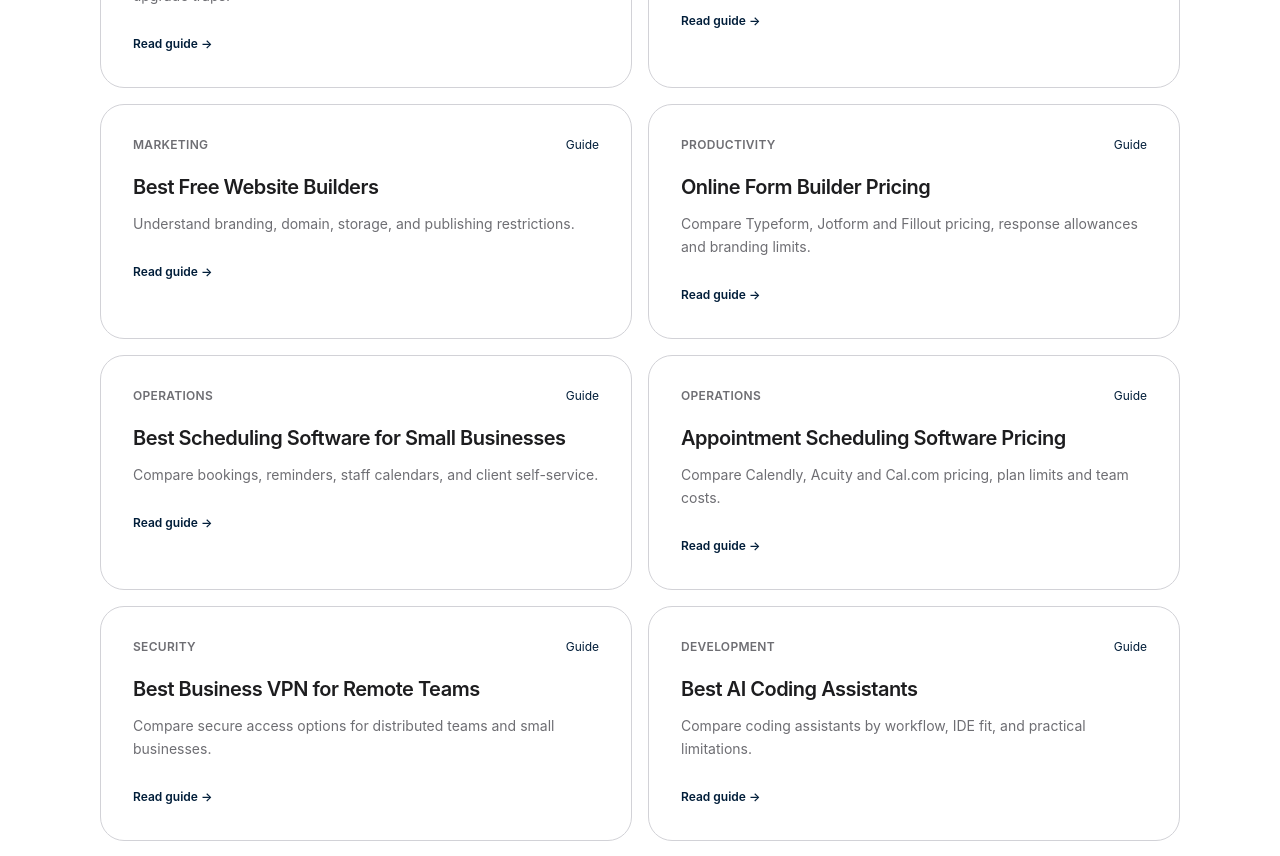
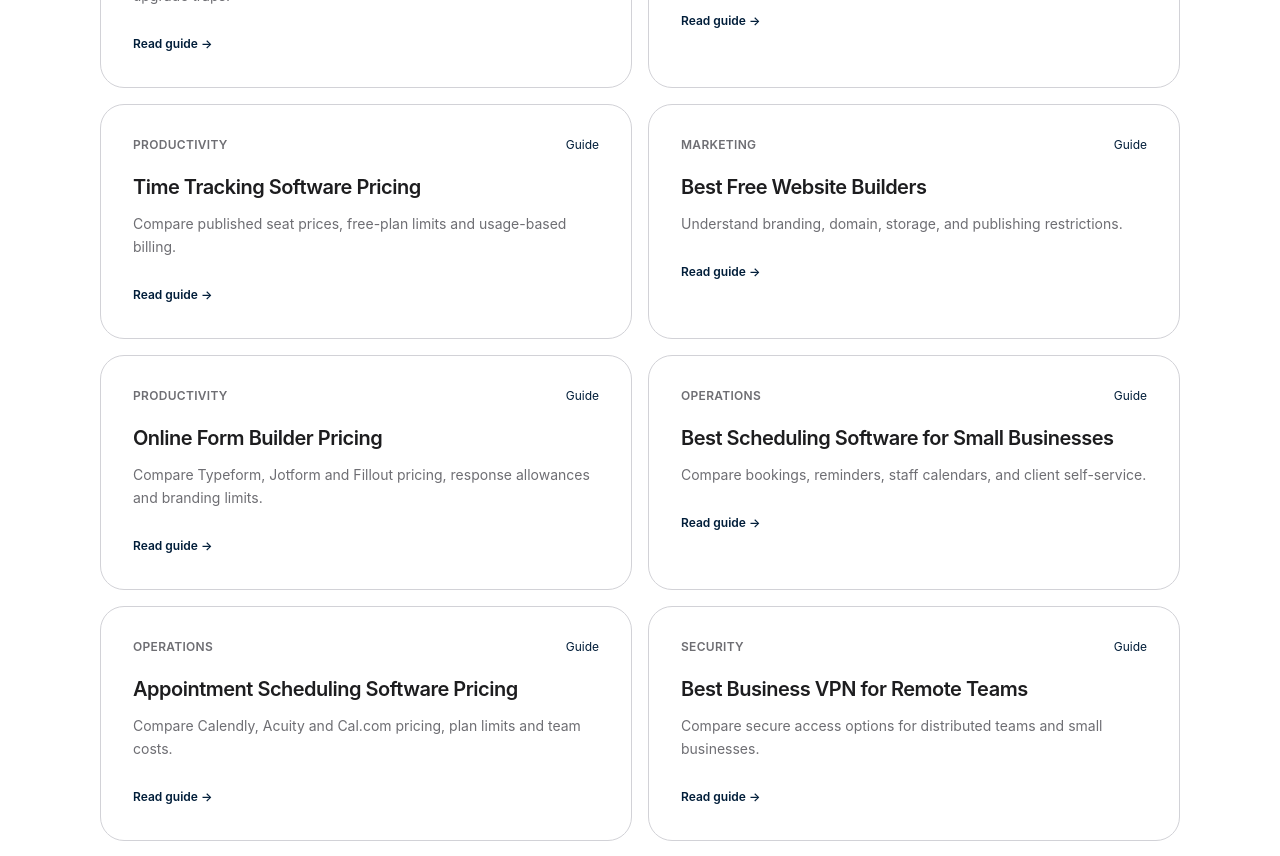
Before and after one commit to LinukaBandara/StackPick, a Next.js app: page /guides in a window 1280 px wide. Shown: the part 1220-2076 px from the top of the page. Built offline with nearby package versions, Linux system fonts and the light colour scheme; no server answers.

Commit message:
Link time tracking pricing from guides

```diff
--- a/app/guides/page.tsx
+++ b/app/guides/page.tsx
@@ -14,6 +14,7 @@ const GUIDES = [
   { title: "Best Free CRM Software", desc: "Check contact, user, and automation limits before committing to a free plan.", href: "/best/free-crm-software", category: "Sales" },
   { title: "CRM Software Pricing for Small Teams", desc: "Compare published per-seat rates, five- and fifteen-user costs, and upgrade traps.", href: "/best/crm-software-pricing", category: "Sales" },
   { title: "Best Project Management for Small Teams", desc: "Find a practical way to coordinate tasks, owners, and deadlines.", href: "/best/project-management-software", category: "Productivity" },
+  { title: "Time Tracking Software Pricing", desc: "Compare published seat prices, free-plan limits and usage-based billing.", href: "/best/time-tracking-software-pricing", category: "Productivity" },
   { title: "Best Free Website Builders", desc: "Understand branding, domain, storage, and publishing restrictions.", href: "/best/free-website-builders", category: "Marketing" },
   { title: "Online Form Builder Pricing", desc: "Compare Typeform, Jotform and Fillout pricing, response allowances and branding limits.", href: "/best/online-form-builder-pricing", category: "Productivity" },
   { title: "Best Scheduling Software for Small Businesses", desc: "Compare bookings, reminders, staff calendars, and client self-service.", href: "/best/appointment-scheduling-software", category: "Operations" },
```
